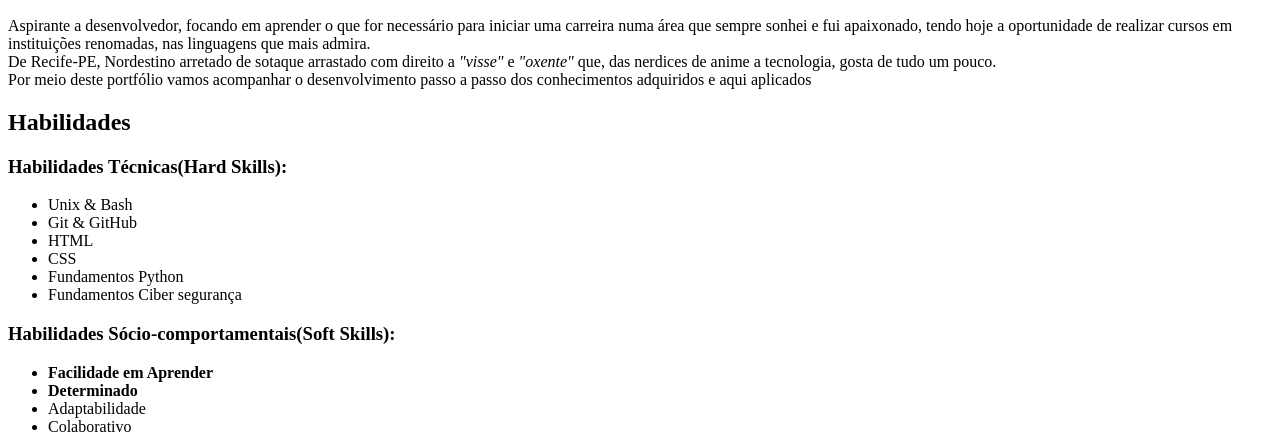
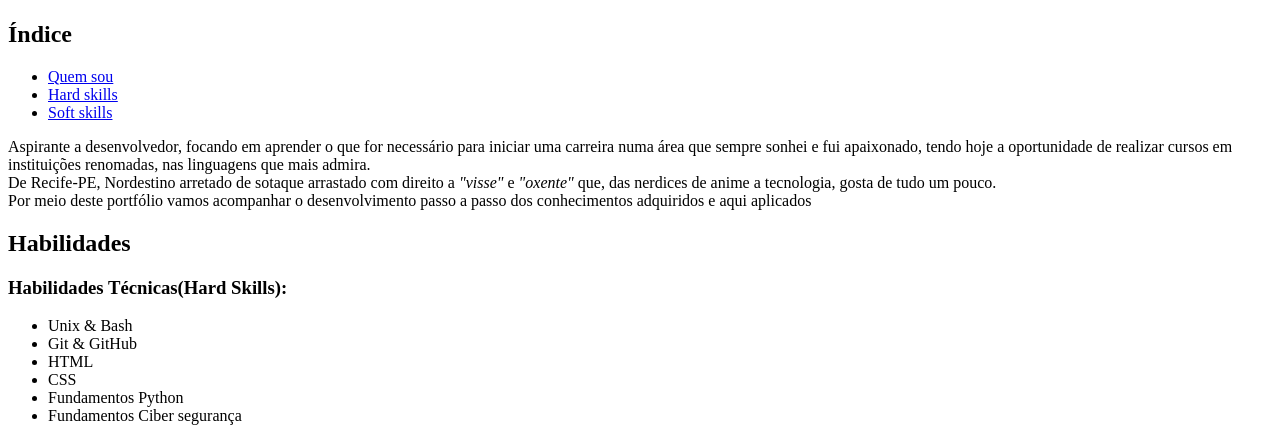
Before and after one commit to thiago-mig/thiago-mig.github.io, a plain HTML site: page index.html in a window 1280 px wide. Shown: the part 383-816 px from the top of the page. Drawn offline with Linux system fonts and the light colour scheme.

Commit message:
Adiciona um índice a página e conlui o último requisito do exercício de html

```diff
--- a/index.html
+++ b/index.html
@@ -7,14 +7,23 @@
     <title>Portfólio Thiago Miguel</title>
 </head>
 <body>
+
+
     <h1>Thiago Miguel da Costa</h1>
 
     <img id="picture" src="https://avatars.githubusercontent.com/u/83899050?v=4" alt="O belo rosto de Thiago">
 
-    <p>Aspirante a desenvolvedor, focando em aprender o que for necessário para iniciar uma carreira numa área que sempre sonhei e fui apaixonado, tendo hoje a oportunidade de realizar cursos em instituições renomadas, nas linguagens que mais admira. <br /> De Recife-PE, Nordestino arretado de sotaque arrastado com direito a <em>"visse"</em> e <em>"oxente"</em> que, das nerdices de anime a tecnologia, gosta de tudo um pouco. <br /> Por meio deste portfólio vamos acompanhar o desenvolvimento passo a passo dos conhecimentos adquiridos e aqui aplicados</p>
+    <h2>Índice</h2>
+        <ul>
+            <li><a href="#quem_sou">Quem sou</a></li>
+            <li><a href="#hard">Hard skills</a></li>
+            <li><a href="#soft">Soft skills</a></li>
+
+        </ul>
+    <p id="quem_sou">Aspirante a desenvolvedor, focando em aprender o que for necessário para iniciar uma carreira numa área que sempre sonhei e fui apaixonado, tendo hoje a oportunidade de realizar cursos em instituições renomadas, nas linguagens que mais admira. <br /> De Recife-PE, Nordestino arretado de sotaque arrastado com direito a <em>"visse"</em> e <em>"oxente"</em> que, das nerdices de anime a tecnologia, gosta de tudo um pouco. <br /> Por meio deste portfólio vamos acompanhar o desenvolvimento passo a passo dos conhecimentos adquiridos e aqui aplicados</p>
 
     <h2>Habilidades</h2>
-    <h3>Habilidades Técnicas(Hard Skills):</h3>
+    <h3 id="hard">Habilidades Técnicas(Hard Skills):</h3>
         <ul>
             <li>Unix & Bash</li>
             <li>Git & GitHub</li>
@@ -23,7 +32,7 @@
             <li>Fundamentos Python</li>
             <li>Fundamentos Ciber segurança</li>
         </ul>
-    <h3>Habilidades Sócio-comportamentais(Soft Skills):</h3>
+    <h3 id="soft">Habilidades Sócio-comportamentais(Soft Skills):</h3>
         <ul>
             <li><strong>Facilidade em Aprender</strong></li>
             <li><strong>Determinado</strong></li>
```
